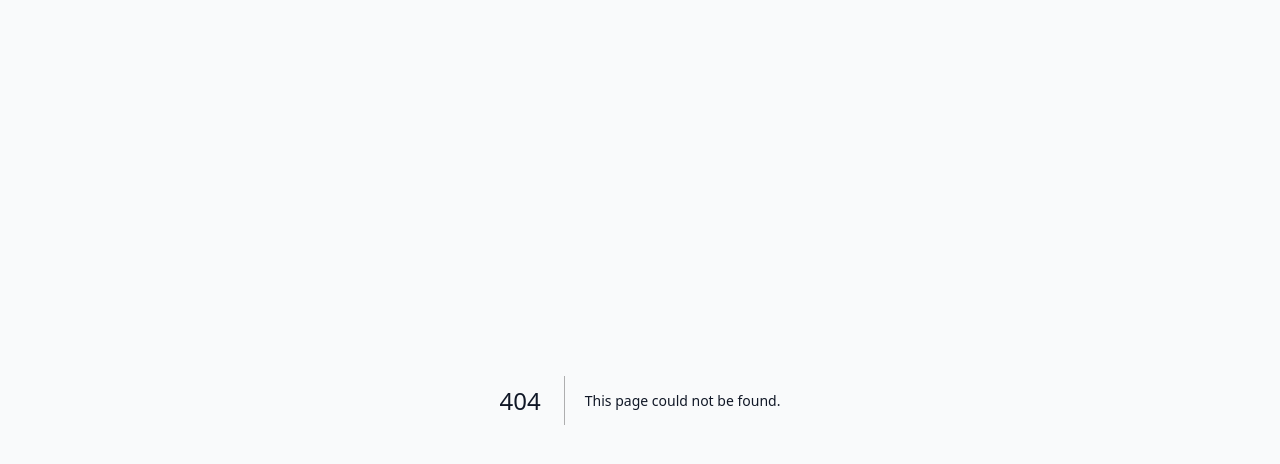
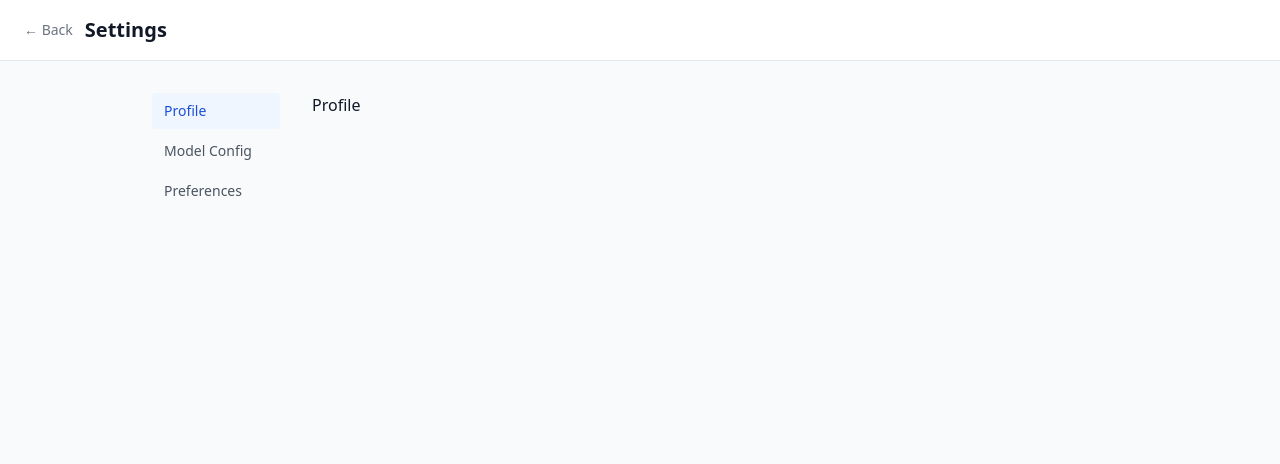
Before and after one commit to aweng126/AcademyGally, a Next.js app in the folder frontend/: page /settings in a window 1280 px wide. Before the commit this address had no page. Shown: the top 464 px of the page. Built offline with nearby package versions, Linux system fonts and the light colour scheme.

Commit message:
feat: add settings page route and layout with sidebar navigation

```diff
--- /dev/null
+++ b/frontend/app/settings/page.tsx
@@ -0,0 +1,5 @@
+import SettingsPage from "@/components/settings/SettingsPage";
+
+export default function SettingsRoute() {
+  return <SettingsPage />;
+}
--- /dev/null
+++ b/frontend/components/settings/AppPreferencesSection.tsx
@@ -0,0 +1 @@
+export default function AppPreferencesSection() { return <div>Preferences</div>; }
--- /dev/null
+++ b/frontend/components/settings/ModelConfigSection.tsx
@@ -0,0 +1 @@
+export default function ModelConfigSection() { return <div>Model Config</div>; }
--- /dev/null
+++ b/frontend/components/settings/ProfileSection.tsx
@@ -0,0 +1 @@
+export default function ProfileSection() { return <div>Profile</div>; }
--- /dev/null
+++ b/frontend/components/settings/SettingsPage.tsx
@@ -0,0 +1,73 @@
+"use client";
+
+import { useEffect, useState } from "react";
+import Link from "next/link";
+import ProfileSection from "./ProfileSection";
+import ModelConfigSection from "./ModelConfigSection";
+import AppPreferencesSection from "./AppPreferencesSection";
+
+type Section = "profile" | "model" | "preferences";
+
+const NAV_ITEMS: { key: Section; label: string }[] = [
+  { key: "profile", label: "Profile" },
+  { key: "model", label: "Model Config" },
+  { key: "preferences", label: "Preferences" },
+];
+
+export default function SettingsPage() {
+  const [active, setActive] = useState<Section>("profile");
+
+  useEffect(() => {
+    const hash = window.location.hash.replace("#", "") as Section;
+    if (["profile", "model", "preferences"].includes(hash)) {
+      setActive(hash);
+    }
+    const onHash = () => {
+      const h = window.location.hash.replace("#", "") as Section;
+      if (["profile", "model", "preferences"].includes(h)) setActive(h);
+    };
+    window.addEventListener("hashchange", onHash);
+    return () => window.removeEventListener("hashchange", onHash);
+  }, []);
+
+  return (
+    <div className="min-h-screen bg-gray-50">
+      <header className="border-b bg-white px-6 py-4">
+        <div className="flex items-center gap-3">
+          <Link href="/" className="text-sm text-gray-500 hover:text-gray-800">
+            ← Back
+          </Link>
+          <h1 className="text-xl font-semibold text-gray-900">Settings</h1>
+        </div>
+      </header>
+
+      <div className="mx-auto max-w-5xl px-6 py-8 flex gap-8">
+        <nav className="w-32 flex-shrink-0">
+          <ul className="flex flex-col gap-1">
+            {NAV_ITEMS.map(({ key, label }) => (
+              <li key={key}>
+                <a
+                  href={`#${key}`}
+                  onClick={() => setActive(key)}
+                  className={`block rounded px-3 py-2 text-sm font-medium transition ${
+                    active === key
+                      ? "bg-blue-50 text-blue-700"
+                      : "text-gray-600 hover:bg-gray-100 hover:text-gray-900"
+                  }`}
+                >
+                  {label}
+                </a>
+              </li>
+            ))}
+          </ul>
+        </nav>
+
+        <main className="flex-1 min-w-0">
+          {active === "profile" && <ProfileSection />}
+          {active === "model" && <ModelConfigSection />}
+          {active === "preferences" && <AppPreferencesSection />}
+        </main>
+      </div>
+    </div>
+  );
+}
```
